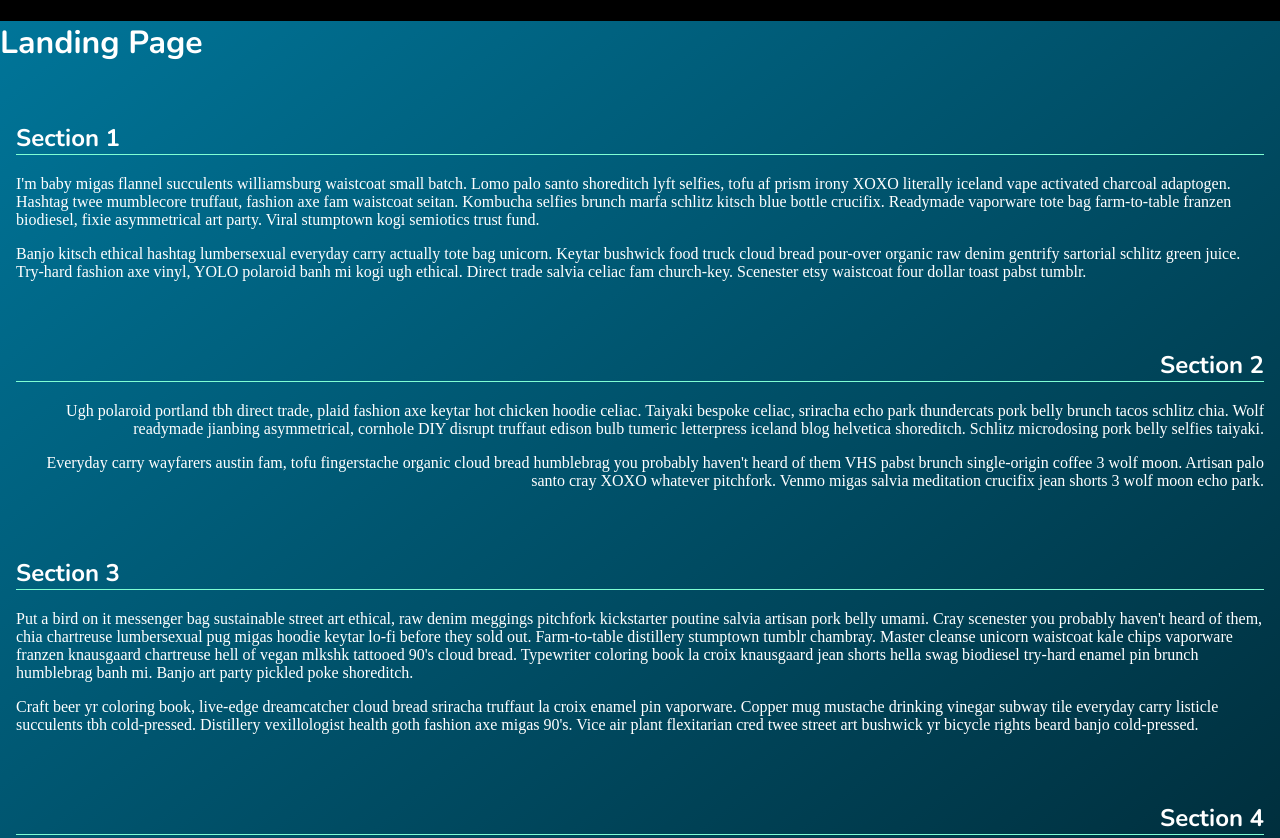
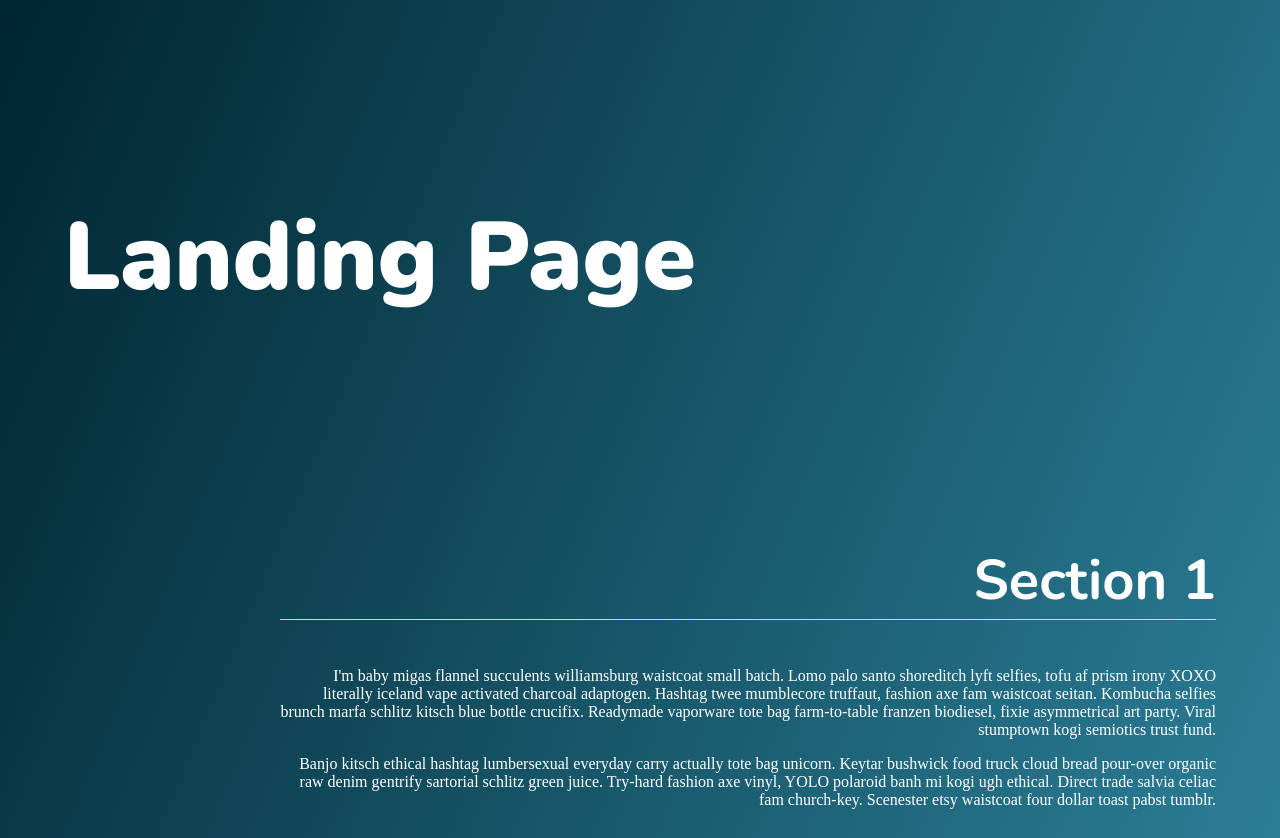
Before and after one commit to Joshuas193/landing, a plain HTML site: page index.html in a window 1280 px wide. Shown: the top 838 px of the page. Drawn offline with nearby package versions, Linux system fonts and the light colour scheme; a web font is replaced by a local one.

Commit message:
Added many styles to landing page

```diff
--- a/css/styles.css
+++ b/css/styles.css
@@ -1,55 +1,78 @@
+/* Styling heavily influenced by the starter code that was provided
+*  but I changed it to make it my own.
+*  I followed the styling based on the SMACCS architecture as best I could
+*  as the starter code did. Learn more at http://smacss.com/
+*/
+
 /* App-wide styling */
-html {
-  background: black;
+body {
+  margin: 0;
+  width: 100%;
+  background-image: linear-gradient(to top left, rgba(2, 149, 194, 0.74), rgba(0, 37, 48, 1));
 }
 
-body {
-  margin: 0;
-  height: auto;
-  width: 100%;
-  background-image: linear-gradient(to bottom right, rgba(0, 195, 255, 0.6), rgba(0, 195, 255, 0.2));
+h1, h2, h3, h4, h5, h6 {
+  font-family: 'Nunito', sans-serif;
+  color: white;
 }
 
 p {
   font-family: 'Source Serif Pro', serif;
   color: white;
+  font-size: 1em;
 }
 
-h1, h2, h3, h4, h5, h6 {
-  font-family: 'Nunito', sans-serif;
-  color: white
+main {
+  margin: 10vh 1em 10vh;
 }
 
-section .section-container {
-  margin: 0 auto 0 0;
-  text-align: left;
-  padding: 1em;
+section {
+  position: relative;
+  min-height: 75vh;
 }
 
-section:nth-of-type(even) .section-container {
-  margin: 0 0 0 auto;
-  text-align: right;
-  padding: 1em;
+/* Heading Styles */
+.main-header {
+  min-height: 40vh;
+  padding-top: 3em;
+}
+
+h1 {
+  font-size: 3.5em;
+  font-weight: 900;
 }
 
 h2 {
+  font-size: 2.5em;
+  font-weight: 700;
   border-bottom: 1px solid aquamarine;
 }
 
-/* Styling for Mobile Screens */
-@media screen and (max-width: 480px) {
+/* Styling the sections for larger screens */
+@media screen and (min-width: 600px) {
   h1 {
-    font-size: 3em;
-    font-weight: 900;
+    font-size: 6em;
+    padding-left: 3rem;
   }
 
   h2 {
-    font-size: 2.5em;
-    font-weight: 700;
+    font-size: 3.5em;
   }
 
-  section {
-    position: relative;
-    max-width: 90%;
+  section:nth-of-type(odd) .section-container {
+    margin-right: 0;
+    margin-left: auto;
+    text-align: right;
+  }
+
+  .section-container {
+    max-width: 75%;
+    padding: 3em;
   }
 }
+
+/* Footer Styling */
+.page-footer {
+  background: black;
+  padding: 3rem;
+}
```
